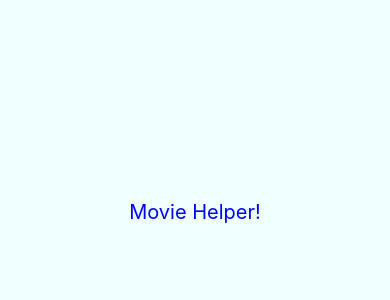
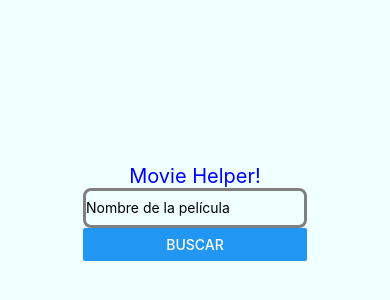
Before and after one commit to im-agarcia/movieHelper, a React Native app: screen / in a window 390 px wide. Shown: the part 210-510 px from the top of the page. Built offline with nearby package versions, Linux system fonts and the light colour scheme.

Commit message:
llamar busqueda de buscador

```diff
--- a/App.js
+++ b/App.js
@@ -2,10 +2,15 @@ import React, {Component} from 'react';
 import {
   View,
   Text,
+  TextInput,
   StyleSheet,
   AppRegistry,
   Button
 } from 'react-native';
+
+import buscador from './views/buscador'
+
+
 
   export default class MovieHelper extends Component{
     constructor(){
@@ -21,15 +26,8 @@ import {
     render(){
       return(
         <View style={styles.container}>
-          <Text style={styles.welcome}>
-            Movie Helper!
-          </Text>
-          <Text>
-
-          </Text>
-          <Text>
-
-          </Text>
+          <Text style={styles.welcome}> Movie Helper! </Text>
+        {buscador}
         </View>
       )
     }
@@ -47,5 +45,10 @@ import {
       textAlign: 'center',
       color: 'blue',
 
+    },
+    textInput:{
+      height: 40,
+      border: 'solid grey',
+      borderRadius: 8
     }
   })
--- a/views/buscador.js
+++ b/views/buscador.js
@@ -0,0 +1,22 @@
+import React from 'react'
+import {View, StyleSheet, Button, Text, TextInput} from 'react-native'
+
+const buscador = () =>{
+    return (<View>
+        <TextInput style={Style.textInput} placeholder='Nombre de la película'></TextInput>
+          <Button title='Buscar'/>
+    </View>)
+}
+
+
+
+
+const Style = StyleSheet.create({
+textInput:{
+    height: 40,
+    border: 'solid grey',
+    borderRadius: 8
+  }
+})
+
+export default buscador()
```
